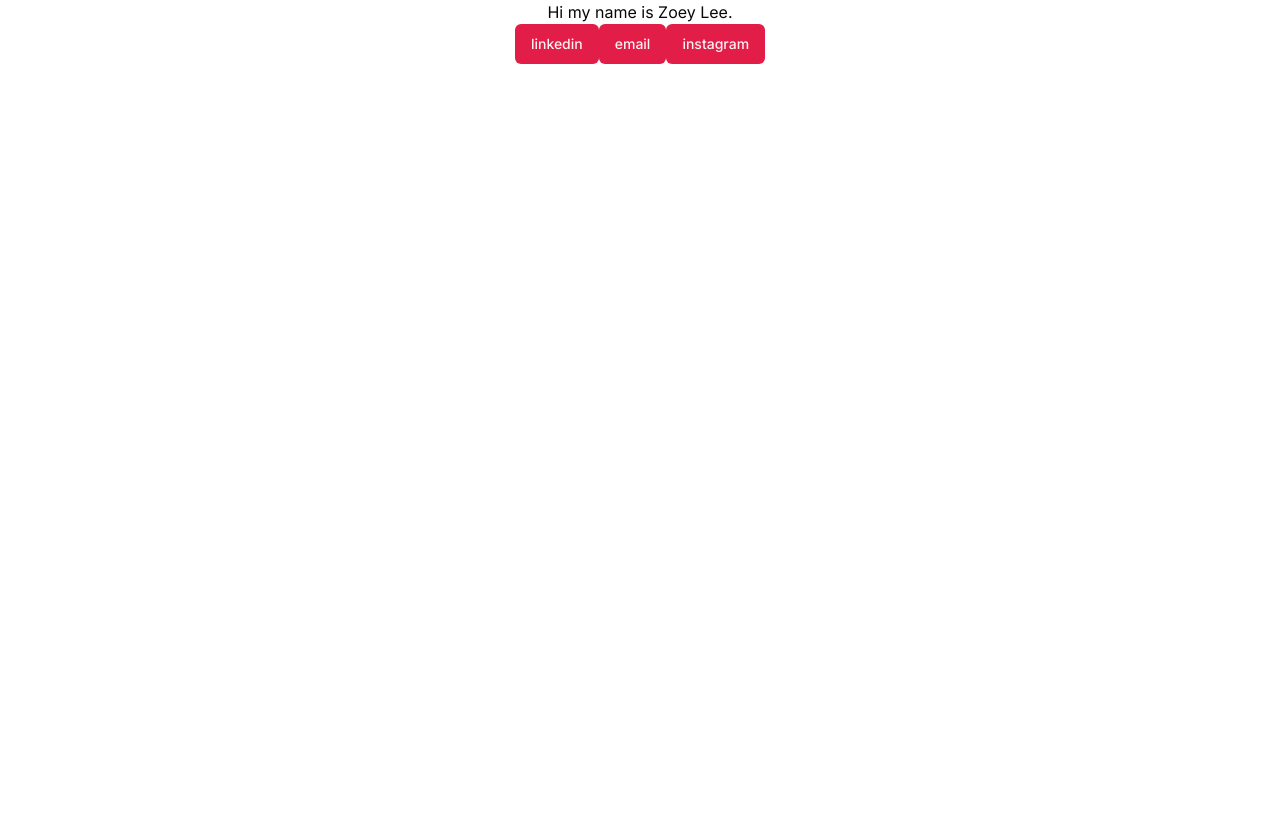
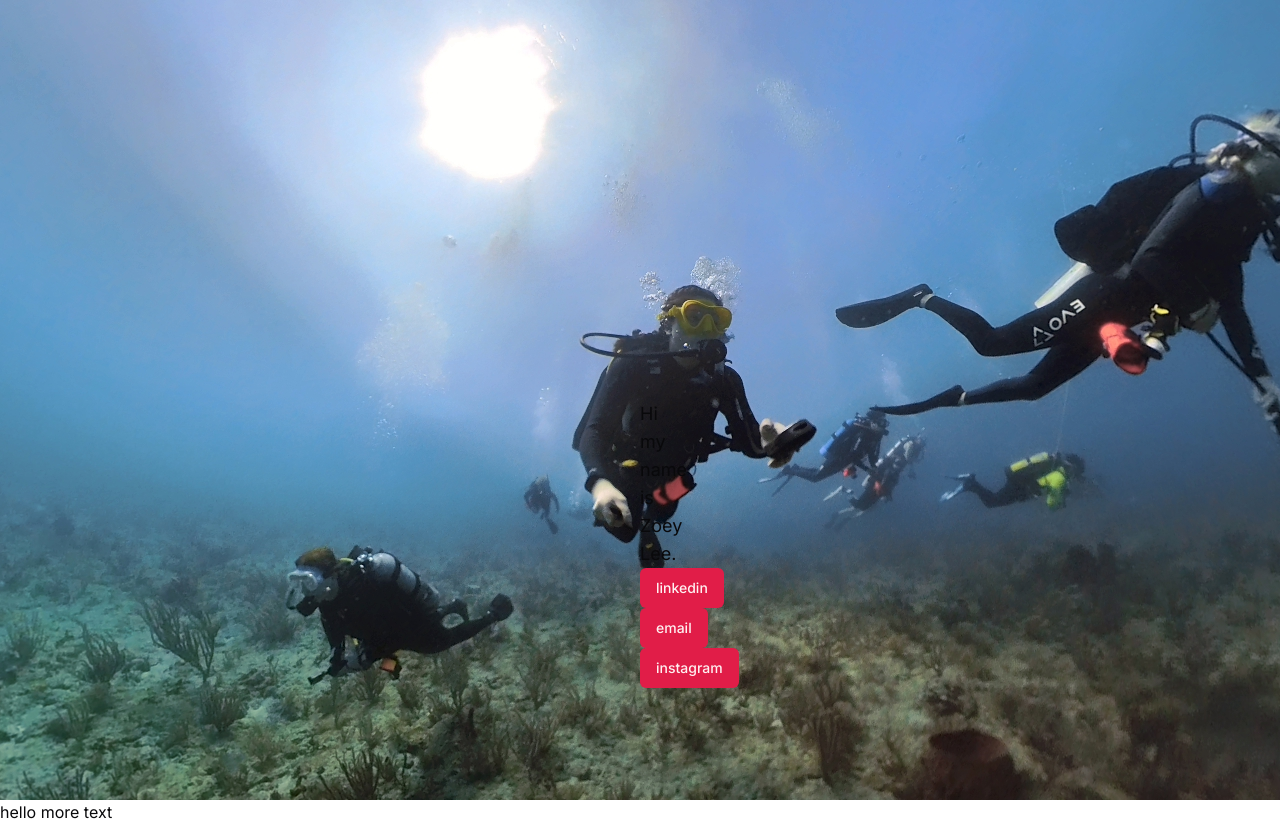
Before and after one commit to zoooey99/zoooey99.github.com, a Next.js app: page / in a window 1280 px wide. Before the commit the page ends 800 px from the top, so only its background shows below. Built offline with nearby package versions, Linux system fonts and the light colour scheme.

Commit message:
background

```diff
--- a/app/page.tsx
+++ b/app/page.tsx
@@ -2,10 +2,21 @@ import { Button } from "@/components/ui/button"
 
 export default function Home(){
   return (
-  <div className="justify-items-center">
-    <h1>Hi my name is Zoey Lee.</h1>
-    <Button>linkedin</Button>
-    <Button>email</Button>
-    <Button>instagram</Button>
-  </div>
+    <div>
+
+      <div className="bg-hero bg-center h-screen bg-fixed">
+        <div className="text-center absolute inset-x-1/2 inset-y-1/2 translate-x-1/2 translate-y-1/2">
+          <h1 className="text-lg">Hi my name is Zoey Lee.</h1>
+          <Button>linkedin</Button>
+          <Button>email</Button>
+          <Button>instagram</Button>
+        </div>
+      </div>
+
+      <div>
+        hello more text
+      </div>
+
+    </div>
+
   )}
--- a/tailwind.config.ts
+++ b/tailwind.config.ts
@@ -72,6 +72,9 @@ const config = {
         "accordion-down": "accordion-down 0.2s ease-out",
         "accordion-up": "accordion-up 0.2s ease-out",
       },
+      backgroundImage: {
+        'hero': "url('../public/images/scuba.jpg')",
+      },
     },
   },
   plugins: [require("tailwindcss-animate")],
```
Also changed, not shown: public/images/scuba.jpg (added).
